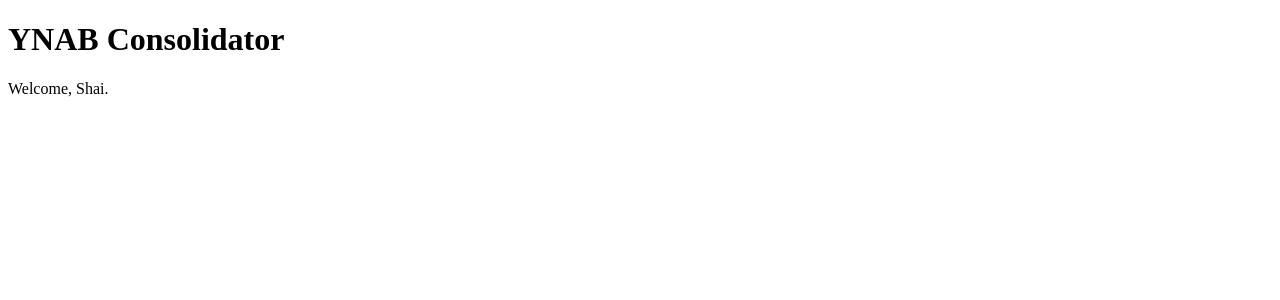
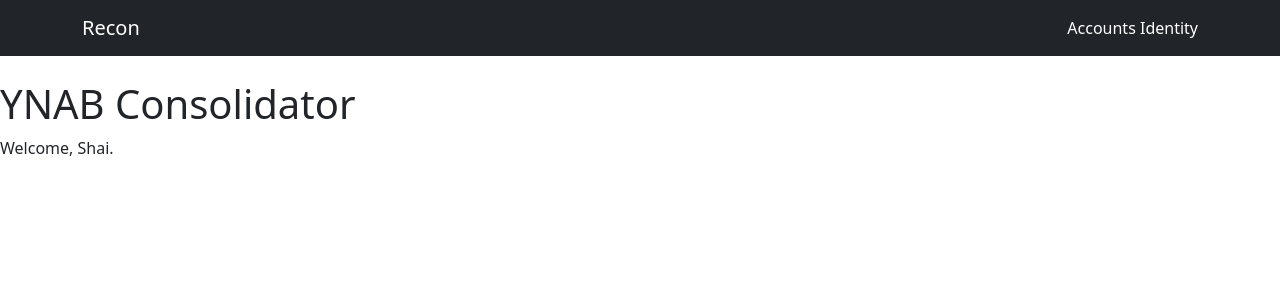
Before and after one commit to Shai2u/ynab-israel-consolidator, a Django app: page / in a window 1280 px wide. Shown: the top 300 px of the page. Run offline with Django 5.2, Linux system fonts and the light colour scheme.

Commit message:
style: add Bootstrap navbar to all pages
Add consistent navigation bar linking home, accounts, and identity pages.
Also add Bootstrap CDN to home.html.

Co-Authored-By: Claude Sonnet 4.6 <noreply@anthropic.com>

```diff
--- a/src/templates/home.html
+++ b/src/templates/home.html
@@ -2,8 +2,20 @@
 <html>
 <head>
     <title>YNAB Consolidator</title>
+        <link href="https://cdn.jsdelivr.net/npm/bootstrap@5.3.3/dist/css/bootstrap.min.css" rel="stylesheet">
+
 </head>
 <body>
+
+    <nav class="navbar navbar-expand-lg navbar-dark bg-dark mb-4">
+        <div class="container">
+            <a class="navbar-brand" href="/">Recon</a>
+            <div>
+                <a class="nav-link d-inline text-white" href="/accounts/">Accounts</a>
+                <a class="nav-link d-inline text-white" href="/identity/">Identity</a>
+            </div>
+        </div>
+    </nav>
     <h1>YNAB Consolidator</h1>
     <p>Welcome, Shai.</p>
 </body>
```
Also changed, not shown: src/templates/accounts/list.html (+10 -0 lines), src/templates/identity/edit.html (+10 -0 lines).
